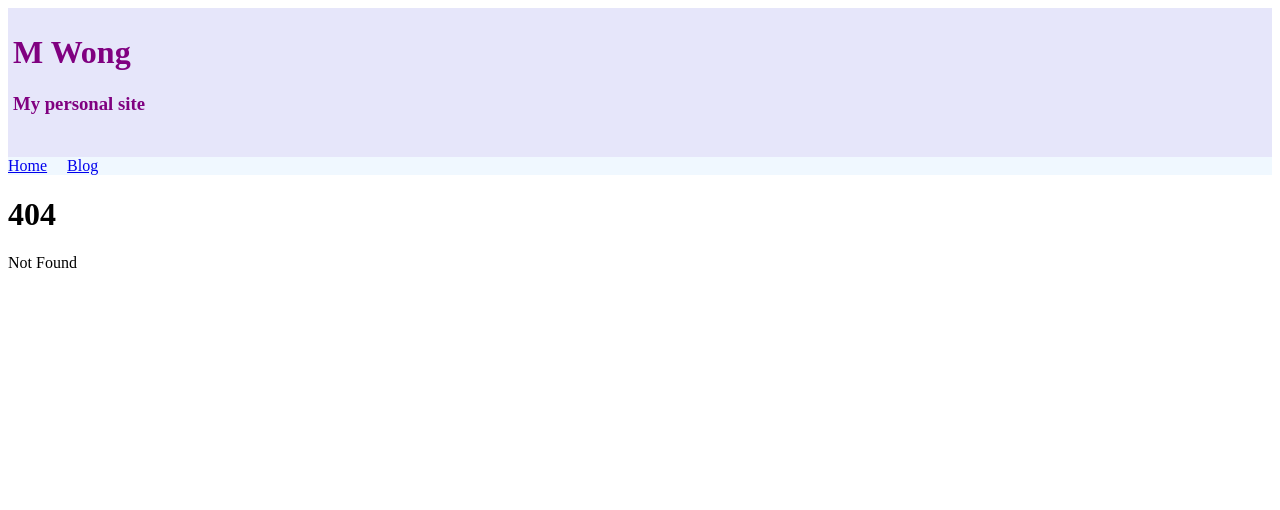
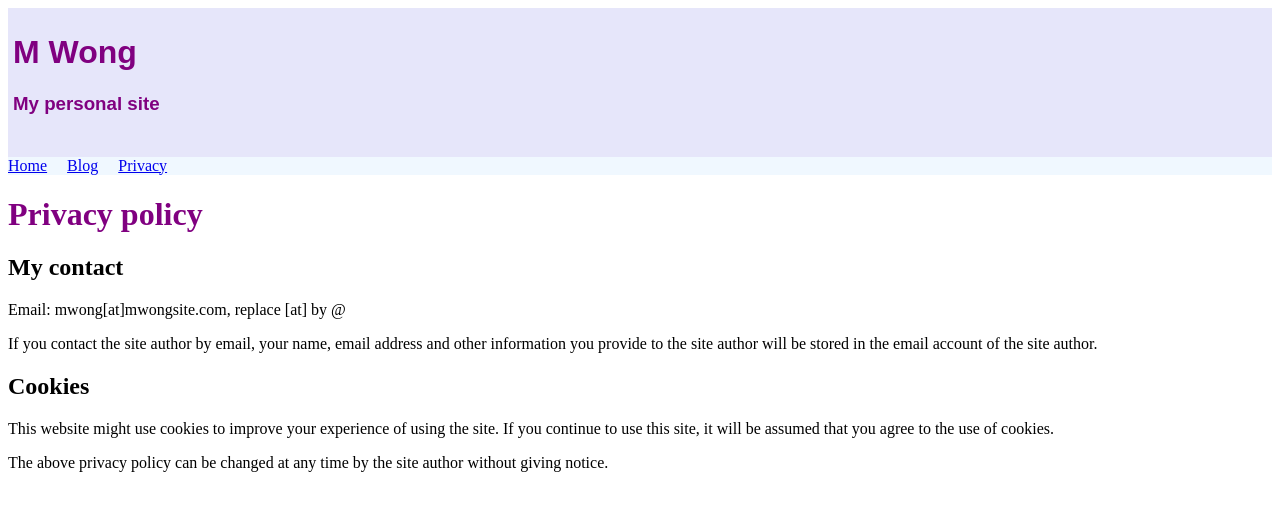
Before and after one commit to mwongau/mysite, a SvelteKit app: page /privacy in a window 1280 px wide. Before the commit this address had no page. Shown: the top 510 px of the page. Built offline with nearby package versions, Linux system fonts and the light colour scheme.

Commit message:
12-1-2025

```diff
--- /dev/null
+++ b/src/routes/+layout.js
@@ -0,0 +1,2 @@
+// src/routes/+layout.js
+export const prerender = true;
--- a/src/routes/+layout.svelte
+++ b/src/routes/+layout.svelte
@@ -10,8 +10,11 @@
 <div class="nav" style="background-color: AliceBlue;">
 <a href="{base}/">Home</a> &nbsp; &nbsp;
 <a href="{base}/blog">Blog</a> &nbsp; &nbsp;
-
+<a href="{base}/privacy">Privacy</a> &nbsp; &nbsp;
 <br />
 </div>
 
 <slot />
+
+<styles>
+</styles>
--- a/src/routes/Header.svelte
+++ b/src/routes/Header.svelte
@@ -9,5 +9,6 @@
 	background-color: Lavender;
 	color: purple;
 	padding: 5px;
+	font-family: sans-serif;
 }
 </style>
--- a/src/routes/blog/+page.svelte
+++ b/src/routes/blog/+page.svelte
@@ -1,10 +1,12 @@
-<h2>Blog of M Wong</h2>
+<h1>Blog</h1>
 <p>Select post</p>
 
 <p><a href="/sv-site/blog/1">About this blog</a></p>
 <p><a href="/sv-site/blog/2">Why did I develop this blog</a></p>
 
 <style>
-h2 { color:purple;
+h1 { color:purple;
+}
+h1, p { font-family: sans-serif;
 }
 </style>
--- /dev/null
+++ b/src/routes/privacy/+page.svelte
@@ -0,0 +1,19 @@
+<h1>Privacy policy</h1>
+<h2>My contact</h2>
+	<p>Email: mwong[at]mwongsite.com, replace [at] by @ </p>
+	<p>If you contact the site author by email, your name,
+		email address and other information you provide to the
+		site author will be stored in the email account of the site
+		author.</p>
+
+<h2>Cookies</h2>
+	<p>This website might use cookies to improve your experience of
+	using the site. If you continue to use this site, it will be
+	assumed that you agree to the use of cookies.</p>
+
+	<p>The above privacy policy can be changed at any time by
+	the site author without giving notice.</p>
+
+<style>
+h1 {color:purple;}
+</style>
```
